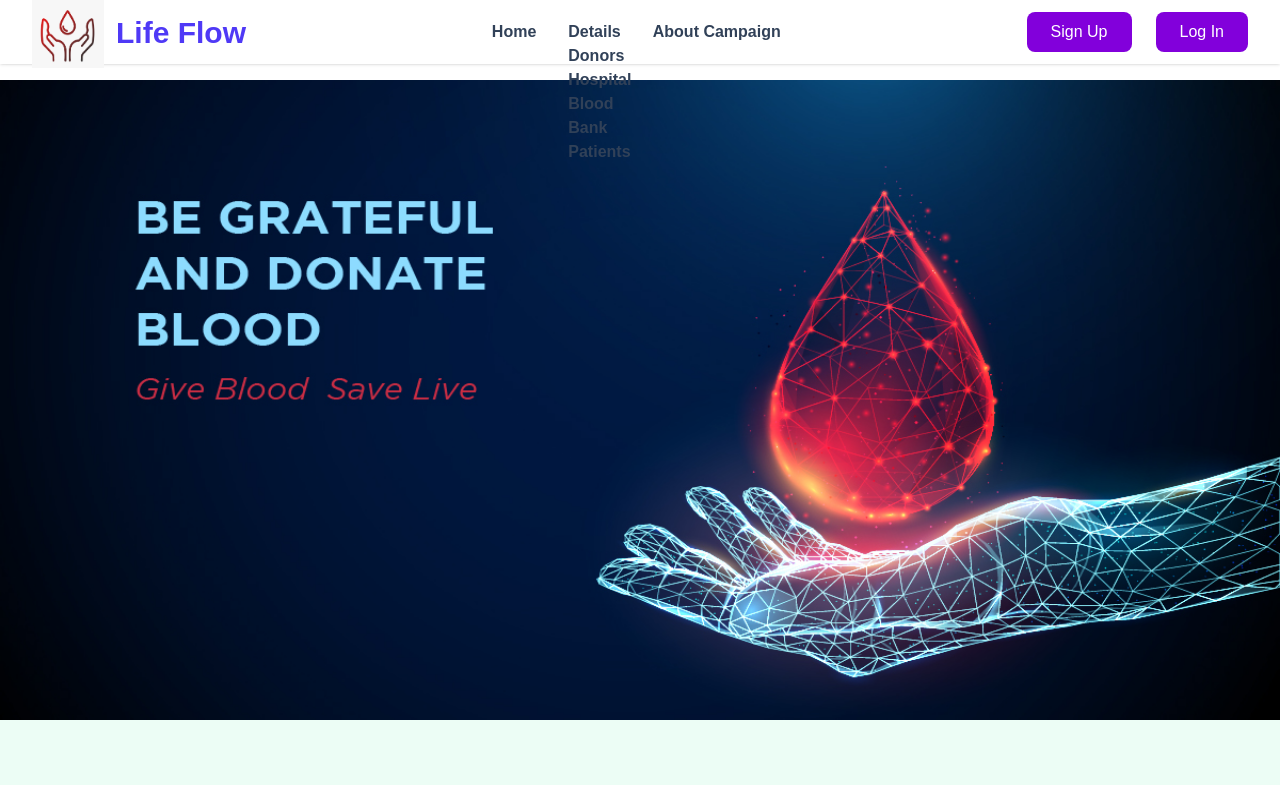
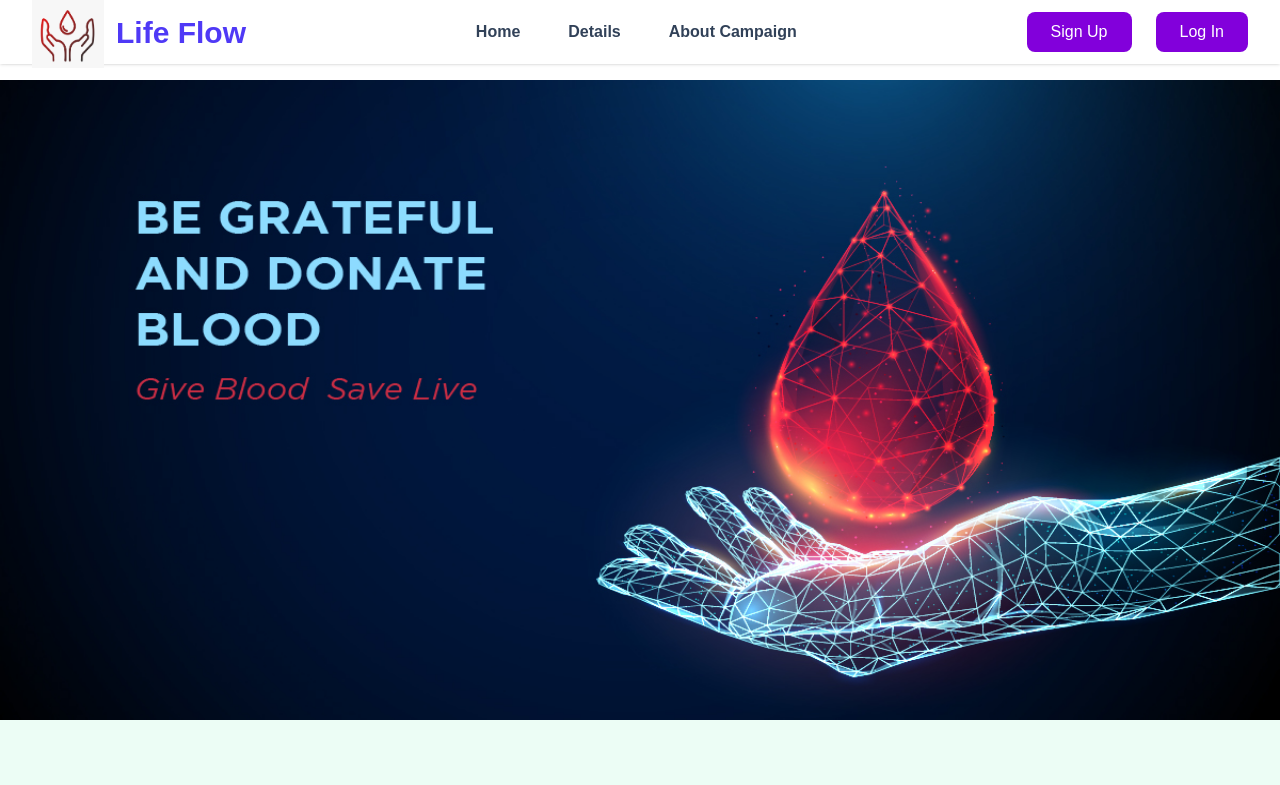
Before and after one commit to SabinaMarium/life-flow, a React (Vite) app: page / in a window 1280 px wide. Shown: the top 785 px of the page. Built offline with nearby package versions, Linux system fonts and the light colour scheme; a web font is replaced by a local one.

Commit message:
drop down list added

```diff
--- a/src/components/Navbar.jsx
+++ b/src/components/Navbar.jsx
@@ -1,29 +1,85 @@
-import React from "react";
+import React, { useState } from "react";
 import logo from "../assets/logo.png";
 
 function Navbar() {
+  const [showDropdown, setShowDropdown] = useState(false);
+  let timeoutId;
+
+  const handleMouseEnter = () => {
+    clearTimeout(timeoutId);
+    setShowDropdown(true);
+  };
+
+  const handleMouseLeave = () => {
+    timeoutId = setTimeout(() => {
+      setShowDropdown(false);
+    }, 500);
+  };
+
   return (
     <header className="bg-white shadow sticky top-0 z-40">
       <div className="max-w-7xl container mx-auto px-4 sm:px-6 lg:px-8">
         <div className="flex items-center justify-between h-16">
+          {/* Logo Section */}
           <button className="flex items-center gap-3">
             <img src={logo} alt="Life Flow" className="w-18 h-18" />
             <span className="font-bold text-[30px] text-indigo-600">Life Flow</span>
           </button>
 
+          {/* Navigation Links */}
           <nav className="hidden md:flex gap-8 items-center">
-            <a className="font-bold text-slate-700 hover:bg-green-300">Home </a>
-            <a className="font-bold text-slate-700 position relative hover:bg-green-300">Details
-              <ul className="list-none position absolute transition 0.5s">
-                <li><a href=""> Donors</a></li>
-                <li><a href="">Hospital</a></li>
-                <li><a href="">Blood Bank</a></li>
-                <li><a href="">Patients</a></li>
+            <a
+              href="#"
+              className="font-bold text-slate-700 hover:bg-green-300 px-2 py-1 rounded"
+            >
+              Home
+            </a>
+
+            {/* Dropdown Section */}
+            <div
+              className="relative"
+              onMouseEnter={handleMouseEnter}
+              onMouseLeave={handleMouseLeave}
+            >
+              <button className="font-bold text-slate-700 px-2 py-1 rounded hover:bg-green-300">
+                Details
+              </button>
+
+              {showDropdown && (
+                <ul className="absolute left-0 mt-2 bg-white text-black shadow-lg rounded list-none min-w-[150px] transition-all duration-300 ease-in-out">
+                  <li>
+                    <a href="#" className="block px-4 py-2 hover:bg-green-100">
+                      Donors
+                    </a>
+                  </li>
+                  <li>
+                    <a href="#" className="block px-4 py-2 hover:bg-green-100">
+                      Hospital
+                    </a>
+                  </li>
+                  <li>
+                    <a href="#" className="block px-4 py-2 hover:bg-green-100">
+                      Blood Bank
+                    </a>
+                  </li>
+                  <li>
+                    <a href="#" className="block px-4 py-2 hover:bg-green-100">
+                      Patients
+                    </a>
+                  </li>
                 </ul>
-              </a>
-            <a className="font-bold text-slate-700  hover:bg-green-300">About Campaign </a>
+              )}
+            </div>
+
+            <a
+              href="#"
+              className="font-bold text-slate-700 hover:bg-green-300 px-2 py-1 rounded"
+            >
+              About Campaign
+            </a>
           </nav>
 
+          {/* Buttons */}
           <div className="flex items-center gap-6">
             <button className="flex items-center gap-2 bg-purple-700 text-white px-6 py-2 rounded-lg hover:bg-purple-400 transition">
               Sign Up
```
